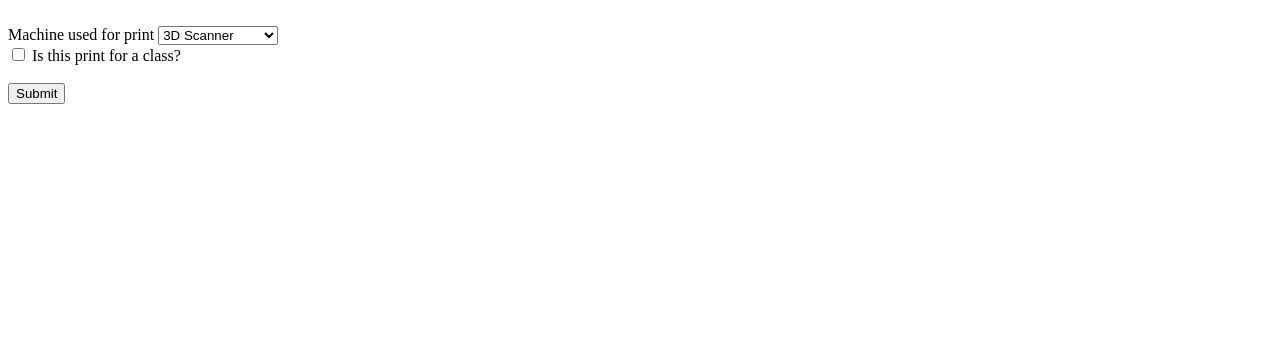
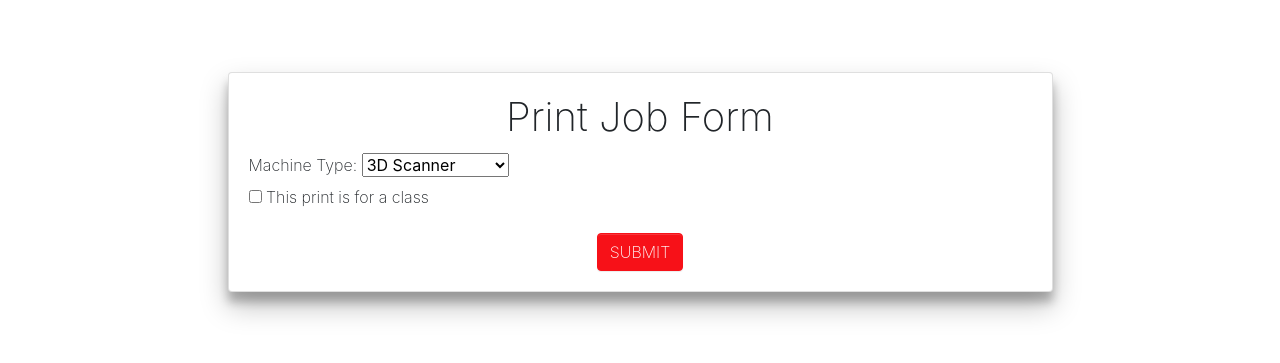
Before and after one commit to quuu/The-Forge-Redesign, a PHP site: page /print_form.php in a window 1280 px wide. Shown: the top 363 px of the page. Run offline with PHP 8.4, Linux system fonts and the light colour scheme; data comes from the database, SQL or seed files in the repository; some libraries are stand-ins or nearby versions.

Commit message:
Print_form.php style (#19)
* Random styling stuff

* Linked to gallery on index.php

* Deleted repeated css files
Created style.css for our custom style
Fixed virtual links on index

* Fixed minor styling issues with includes
Fixed issue with including both bootstrap and concise
Largely styled

* Small styling fix

* Minor styling tweaks to login

* Fixed form-control:focus border

* Started to style create_account - has a few issues

* Removed remember password

* Styled Edit User

* Styled print_form.php. Adjusted print_form.js and
print_Form_controller.php accordingly

* Small sizing fix

* concat fix

```diff
--- a/controllers/db_config.ini
+++ b/controllers/db_config.ini
@@ -1,4 +1,4 @@
 host = "localhost"
 username = "root"
-password = "password"
+password = "root"
 dbname = "forge"
--- a/controllers/print_form_controller.php
+++ b/controllers/print_form_controller.php
@@ -29,9 +29,9 @@ function generatePlasticsDropDown(){
         // JSON Hates single quotes hence all the escapes
         $option_value = "{\"type\":\"" . $price["type"] . "\", \"price\":\"" . $price["price"] . "\"}";
         if($price["type"]  == "Resin"){
-            $item = "<option value='" . $option_value . "'" . ">" . $price["type"] ." ( $" . $price["price"] . "/mL" . " )";
+            $item = "<option value='" . $option_value . "'>" . $price["type"] . " ( $" . $price["price"] . "/mL" . " )</option>";
         }else {
-            $item = "<option value='" . $option_value . "'" . ">" . $price["type"] . " ( $" . $price["price"] . "/g" . " )";
+            $item = "<option value='" . $option_value . "'>" . $price["type"] . " ( $" . $price["price"] . "/g" . " )</option>";
         }
         echo $item;
     }
--- a/css/style.css
+++ b/css/style.css
@@ -18,11 +18,13 @@
   -moz-box-shadow: 0 1px 3px rgba(0,0,0,0.12), 0 1px 2px rgba(0,0,0,0.24);  /* Firefox 3.5 - 3.6 */
   box-shadow: 0 1px 3px rgba(0,0,0,0.12), 0 1px 2px rgba(0,0,0,0.24);
 }
+
 .shadow-md{
   -webkit-box-shadow: 0 1px 3px rgba(0,0,0,0.18), 0 1px 2px rgba(0,0,0,0.24); /* Safari 3-4, iOS 4.0.2 - 4.2, Android 2.3+ */
   -moz-box-shadow: 0 1px 3px rgba(0,0,0,0.18), 0 1px 2px rgba(0,0,0,0.24);  /* Firefox 3.5 - 3.6 */
   box-shadow: 0 14px 28px rgba(0,0,0,0.18), 0 10px 10px rgba(0,0,0,0.24);
 }
+
 .shadow-lg{
   -webkit-box-shadow: 0 1px 3px rgba(0,0,0,0.25), 0 1px 2px rgba(0,0,0,0.24); /* Safari 3-4, iOS 4.0.2 - 4.2, Android 2.3+ */
   -moz-box-shadow: 0 1px 3px rgba(0,0,0,0.25), 0 1px 2px rgba(0,0,0,0.24);  /* Firefox 3.5 - 3.6 */
--- a/js/print_form.js
+++ b/js/print_form.js
@@ -4,9 +4,9 @@ $(document).ready(function(){
             var current_plastic = JSON.parse($('#plastictype option:selected').val());
             var plastictype = current_plastic.type;
             if (plastictype == "Resin") {
-                $('#amountlabel').text("Amount of plastic (in mL):");
+                $('#amountlabel').text("Amount of plastic (mL):");
             }else{
-                $('#amountlabel').text("Amount of plastic (in g):");
+                $('#amountlabel').text("Amount of plastic (g):");
             }
         });
     // If the amount of plastic is outside of the required amount then we must hide the reprint
@@ -19,10 +19,13 @@ $(document).ready(function(){
             document.getElementById("printprice").innerHTML = "<strong>$" + (current_plastic.price * amount).toFixed(2) + "</strong>";
             if(plastictype == "Resin" && amount < 7){
                 $('#reprintpolicy').show(400);
+                $('#sectiondivider2').show(400);
             }else if(plastictype != "Resin" && amount < 50){
                 $('#reprintpolicy').show(400);
+                $('#sectiondivider2').show(400);
             }else{
                 $('#reprintpolicy').hide(400);
+                $('#sectiondivider2').hide(400);
             }
         });
     $('#machine').change (
@@ -30,15 +33,21 @@ $(document).ready(function(){
             var type = $('#machine option:selected').val();
             // These are machines that don't handle plastic, so plastic info doesn't make sense
             if(type == "3D Scanner" || type == "Laser Cutter" || type == "Sewing Machine" || type == "Vinyl Cutter"){
-                $('#plasticInfo').hide(400);
+                $('#plasticinfo').hide(400);
                 $('#reprintpolicy').hide(400);
+                $('#sectiondivider2').hide(400);
                 $('#initialslabel').hide(400);
+                $('#initialssmall').hide(400);
                 $('#initials').hide(400);
+                $('#sectiondivider1').hide(400);
             }else{
-                $('#plasticInfo').show(400);
+                $('#plasticinfo').show(400);
                 $('#reprintpolicy').show(400);
+                $('#sectiondivider2').show(400);
                 $('#initialslabel').show(400);
+                $('#initialssmall').show(400);
                 $('#initials').show(400);
+                $('#sectiondivider1').show(400);
             }
         });
     // Since it defaults to a 3D scanner first we trigger a change event so that the form rests in a state that we expect.
--- a/print_form.php
+++ b/print_form.php
@@ -9,53 +9,100 @@ include "controllers/print_form_controller.php";
     <meta http-equiv="X-UA-Compatible" content="IE=edge">
     <title>Print Job Form</title>
     <meta name="viewport" content="width=device-width, initial-scale=1">
+    <?php include 'style.php'?>
+    <?php include 'scripts.php'?>
 </head>
 <body>
+    <div class="container">
+      <div class="row">
+        <div class="col-sm-12 col-md-12 col-lg-9 mx-auto">
+          <div class="card shadow-lg my-5">
+            <div class="card-body">
+              <h1 class="card-title text-center">Print Job Form</h1>
               <form action="#" method="POST">
-        <br/>
-        <label for="machine">Machine used for print</label>
-        <select name="machine" id="machine" class="required">
+
+                <label for="machine" id="machinelabel">Machine Type:</label>
+                <select name="machine" id="machine" required>
                   <?php generateMachineDropDown() ?>
                 </select>
-        <br/>
-        <div id="plasticInfo">
-            <label for="plastic" id="plasticlabel">Plastic Type</label>
-            <select name="plastic"  id="plastictype" class="required">
+
+                <div id="plasticinfo">
+                  <div class="form-group">
+                    <label for="plastic" id="plasticlabel">Plastic Type:</label>
+                    <select name="plastic" id="plastictype" required>
                       <?php generatePlasticsDropDown() ?>
                     </select>
-            <br/>
-            <label for="amount" id="amountlabel">Amount of plastic (in g)</label>
-            <input type="text" name="amount" id="plasticamount" class="required"/>
-            <label for="price" id="printprice"></label>
-            <br/>
-            <label for="brand" id = "brandlabel">Plastic Brand</label>
-            <input type="text" name="brand" id = "brand" class="required"/>
-            <br/>
-            <label for="temp" id = "templabel">Print temperature</label>
-            <input type="text" name="temp" id = "temp" class="required"/>
-            <br/>
-            <label for="color" id = "colorlabel">Color of Plastic</label>
-            <input type="text" name="color" id = "color" class="required"/>
-            <br/>
+                  </div>
+
+
+                  <div class="form-group">
+                    <label for="amount" id="amountlabel">Amount of plastic (g)</label>
+                    <input type="text" class="form-control" id="plasticamount" name="amount" required/>
+                    <small id="printprice" class="form-text text-muted ml-1"></small>
+                  </div>
+
+                  <div class="form-group">
+                    <label for="brand" id="brandlabel">Plastic Brand</label>
+                    <input type="text" class="form-control" name="brand" id="brand" required/>
+                  </div>
+
+                  <div class="form-group">
+                    <label for="temp" id="templabel">Print temperature</label>
+                    <input type="text" class="form-control" name="temp" id="temp" required/>
+                  </div>
+
+                  <div class="form-group">
+                    <label for="color" id="colorlabel">Color of Plastic</label>
+                    <input type="text" class="form-control" name="color" id="color" required/>
+                  </div>
+
+                  <div class="form-group">
                     <label for="time">Estimate time to completion (in HH format):</label>
-            <input type="number" name="time" min="1" max="1000" class="required"/>
-            <br/>
+                    <input type="number" class="form-control" name="time" min="1" max="1000" required/>
                   </div>
+                </div>
+
+                <div class="form-group">
                   <input type="checkbox" name="forclass" value="1"/>
-        <label for="forclass">Is this print for a class?</label>
-        <br/>
+                  <label for="forclass">This print is for a class</label>
+                </div>
+
+                <hr id='sectiondivider1'/>
+
+
+
                 <div id="reprintpolicy">
-        <p>Your total print is under 50 grams (or 7mL). If your print has failed and has consumed less than 50 grams (or 7mL) of plastic you will not be charged
+                  <p class="text-center"><strong>Reprint Policy:</strong></p>
+                  <p>Your total print is under 50g/7mL. If your print has failed and has consumed less than 50g/7mL of plastic you will not be charged
                   for up to two aditional reprint attempts.</p>
                   <p><strong>The volunteer present has final say. If you wish to appeal your claim, please email kronmm@rpi.edu</strong></p>
-        <input type="checkbox" name="reprintpolicy" value="agree" class="required"/>
-        <label for="reprintpolicy"> By checking the box you agree to the reprint policy stated above.</label>
+
+
+                  <div class="form-group">
+                    <input type="checkbox" name="reprintpolicy" value="agree" required/>
+                    <label for="reprintpolicy"> I agree to the reprint policy.</label>
                   </div>
-        <label for="initials" id = "initialslabel">By initialing here, you agree to the charges entered above.</label>
-        <input type="text" name="initials" id="initials" class="required"/>
-        <br/>
-        <input type="submit" value="Submit"/>
+                </div>
+
+                <hr id='sectiondivider2'/>
+
+                <div class="form-group">
+                  <label for="initials" id="initialslabel">Initials</label>
+                  <input type="text" class="form-control" name="initials" id="initials" required/>
+                  <small id="initialssmall" class="form-text text-muted ml-1">By initialing here, you agree to pay the charge shown above.</small>
+                </div>
+
+                <div class="text-center">
+                  <button class="btn btn-primary btn-clock text-uppercase" type="submit" name="submit">Submit</button>
+                </div>
               </form>
+            </div>
+          </div>
+        </div>
+      </div>
+    </div>
+
+
 </body>
 <script src="js/jquery-3.3.1.min.js"></script>
 <script src="js/print_form.js"></script>
```
Lines whose indentation alone changed are shown as unchanged.
